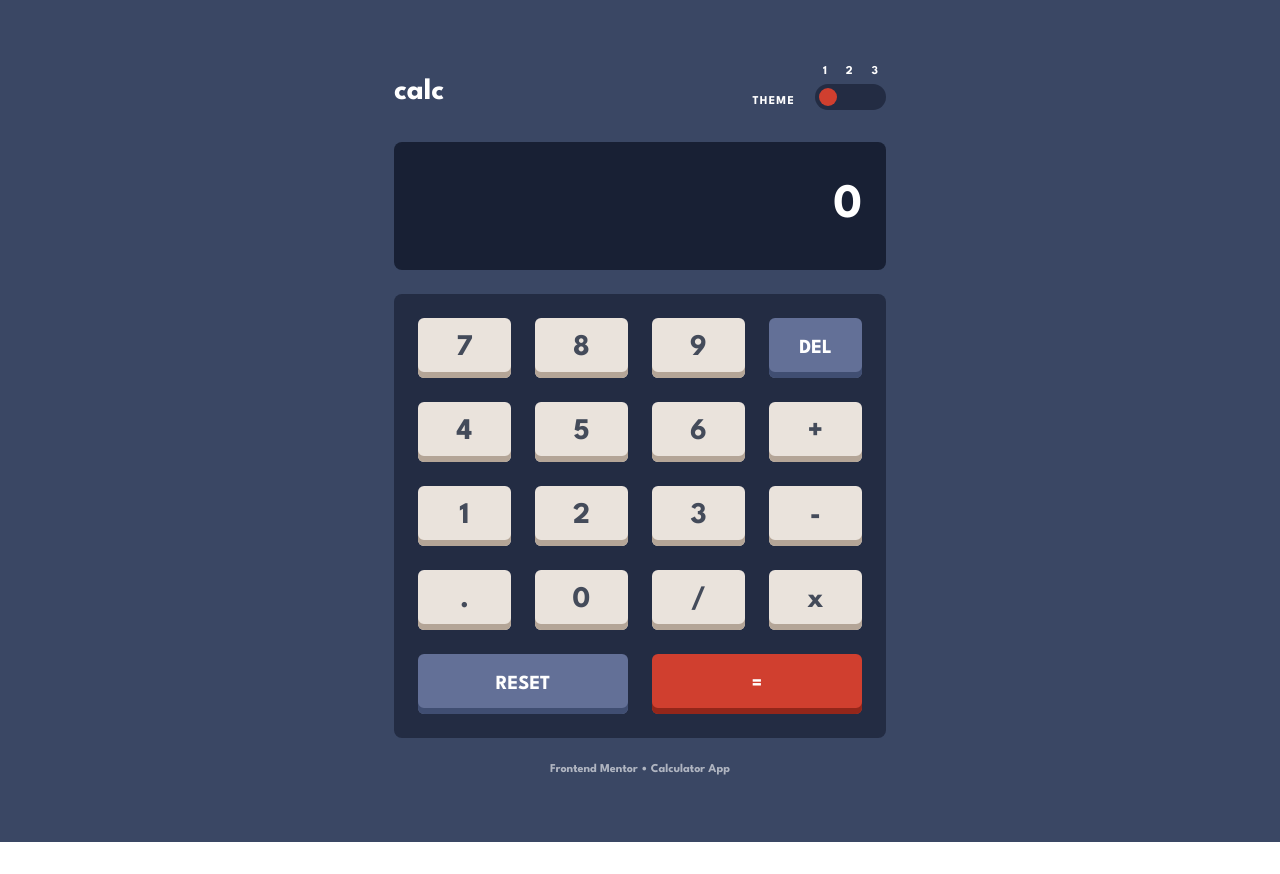
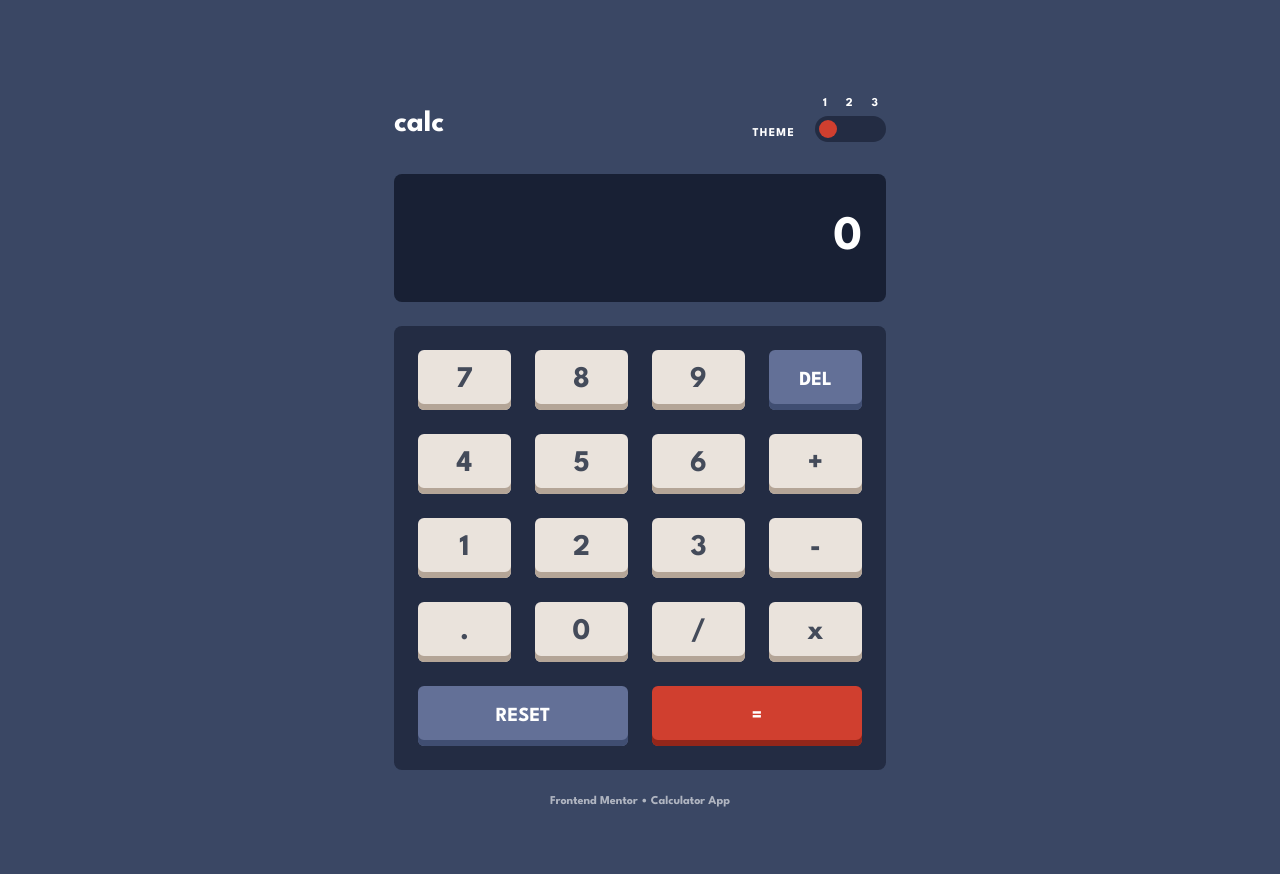
Before and after one commit to Sriya-cheruku/calculator-app, a React (Vite) app: page / in a window 1280 px wide. Before the commit the page ends 842 px from the top, so only its background shows below. Built offline with nearby package versions, Linux system fonts and the light colour scheme.

Commit message:
Increased margin top

```diff
--- a/src/App.jsx
+++ b/src/App.jsx
@@ -101,7 +101,7 @@ function CalculatorInner() {
 
   return (
     <div className={`min-h-screen ${styles.bg} transition-colors duration-300`}>
-      <div className="max-w-[540px] mx-auto px-6 py-8 md:py-16">
+      <div className="max-w-[540px] mx-auto px-6 pt-16 pb-8 md:pt-24 md:pb-16">
         <Header />
         <Display value={current} />
         <Keypad onPress={handlePress} />
```
